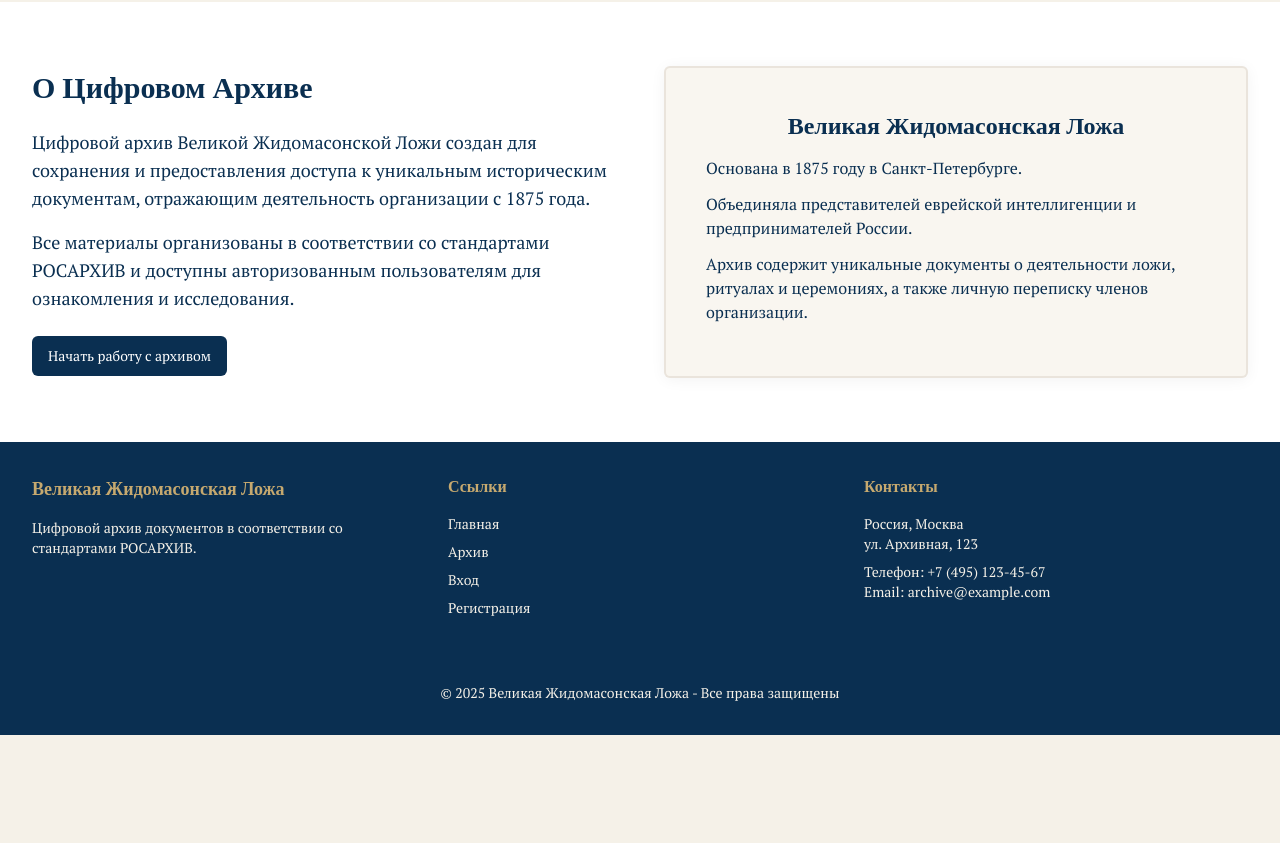
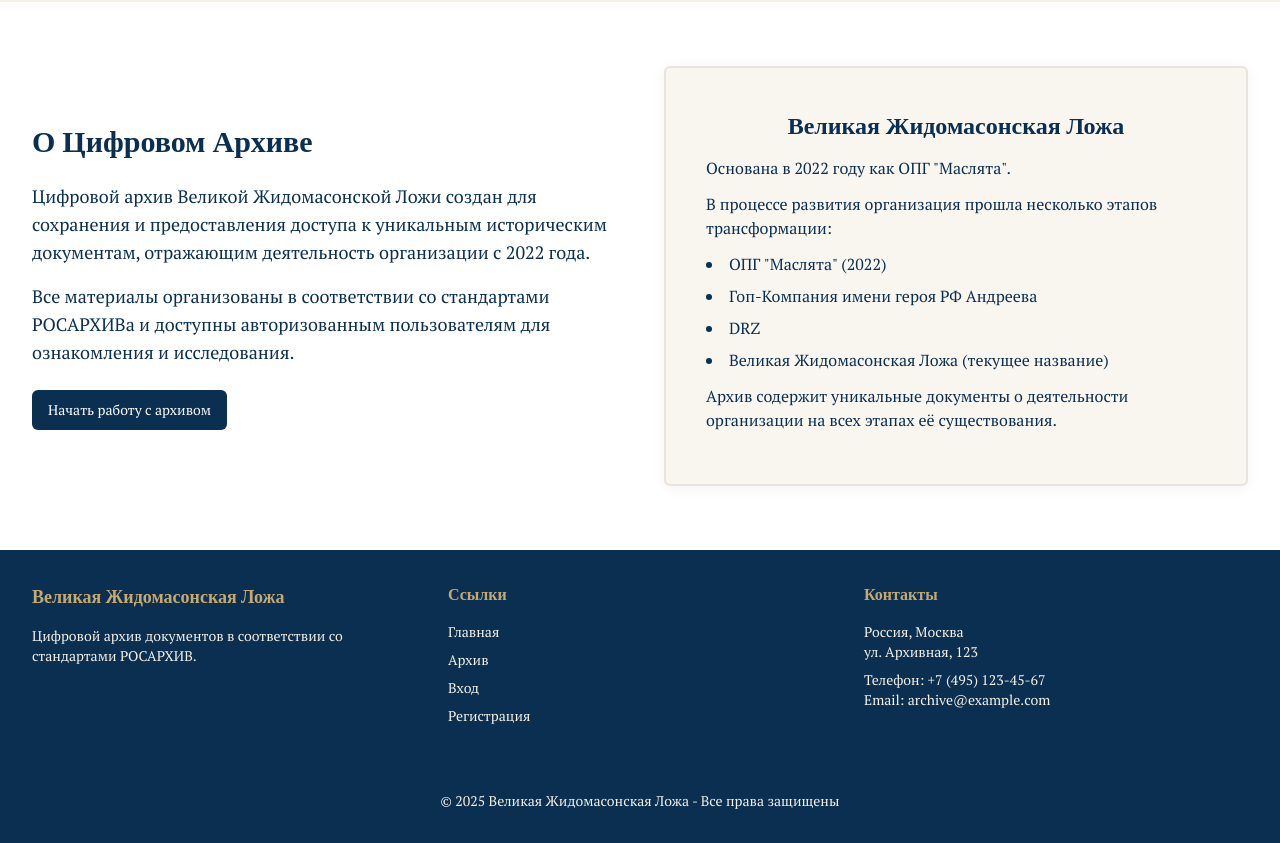
Before and after one commit to imkyku/lodge-rosarchiv-archive, a React (Vite) app: page / in a window 1280 px wide. Shown: the part 960-1803 px from the top of the page. Before the commit the page ends 1695 px from the top, so only its background shows below. Built offline with nearby package versions, Linux system fonts and the light colour scheme; a web font is replaced by a local one.

Commit message:
Update organization history
Update the history of the organization and correct the declension of "РОСАРХИВ".

```diff
--- a/index.html
+++ b/index.html
@@ -4,11 +4,11 @@
     <meta charset="UTF-8" />
     <meta name="viewport" content="width=device-width, initial-scale=1.0" />
     <title>Архив Великой Жидомасонской Ложи</title>
-    <meta name="description" content="Цифровой архив документов Великой Жидомасонской Ложи в соответствии со стандартами РОСАРХИВ" />
-    <meta name="author" content="РОСАРХИВ" />
+    <meta name="description" content="Цифровой архив документов Великой Жидомасонской Ложи в соответствии со стандартами РОСАРХИВа" />
+    <meta name="author" content="ВЖЛ" />
 
     <meta property="og:title" content="Архив Великой Жидомасонской Ложи" />
-    <meta property="og:description" content="Цифровой архив документов Великой Жидомасонской Ложи в соответствии со стандартами РОСАРХИВ" />
+    <meta property="og:description" content="Цифровой архив документов Великой Жидомасонской Ложи в соответствии со стандартами РОСАРХИВа" />
     <meta property="og:type" content="website" />
     <meta property="og:image" content="https://lovable.dev/opengraph-image-p98pqg.png" />
 
--- a/src/pages/Index.tsx
+++ b/src/pages/Index.tsx
@@ -103,10 +103,10 @@ const Index = () => {
                   О Цифровом Архиве
                 </h2>
                 <p className="text-lg mb-4">
-                  Цифровой архив Великой Жидомасонской Ложи создан для сохранения и предоставления доступа к уникальным историческим документам, отражающим деятельность организации с 1875 года.
+                  Цифровой архив Великой Жидомасонской Ложи создан для сохранения и предоставления доступа к уникальным историческим документам, отражающим деятельность организации с 2022 года.
                 </p>
                 <p className="text-lg mb-6">
-                  Все материалы организованы в соответствии со стандартами РОСАРХИВ и доступны авторизованным пользователям для ознакомления и исследования.
+                  Все материалы организованы в соответствии со стандартами РОСАРХИВа и доступны авторизованным пользователям для ознакомления и исследования.
                 </p>
                 <Button
                   onClick={() => navigate('/register')}
@@ -121,13 +121,19 @@ const Index = () => {
                   Великая Жидомасонская Ложа
                 </h3>
                 <p className="text-archive-navy mb-3">
-                  Основана в 1875 году в Санкт-Петербурге.
+                  Основана в 2022 году как ОПГ "Маслята".
                 </p>
                 <p className="text-archive-navy mb-3">
-                  Объединяла представителей еврейской интеллигенции и предпринимателей России.
+                  В процессе развития организация прошла несколько этапов трансформации:
                 </p>
+                <ul className="list-disc list-inside text-archive-navy mb-3 space-y-2">
+                  <li>ОПГ "Маслята" (2022)</li>
+                  <li>Гоп-Компания имени героя РФ Андреева</li>
+                  <li>DRZ</li>
+                  <li>Великая Жидомасонская Ложа (текущее название)</li>
+                </ul>
                 <p className="text-archive-navy mb-3">
-                  Архив содержит уникальные документы о деятельности ложи, ритуалах и церемониях, а также личную переписку членов организации.
+                  Архив содержит уникальные документы о деятельности организации на всех этапах её существования.
                 </p>
               </div>
             </div>
```
Also changed, not shown: 1 other file (tests, documents, lock files or other folders).
